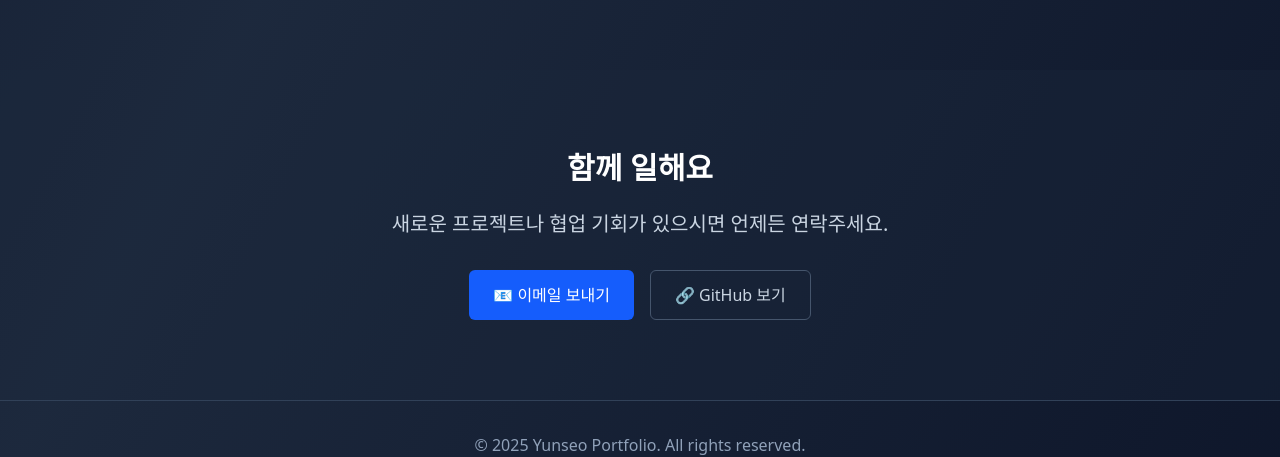
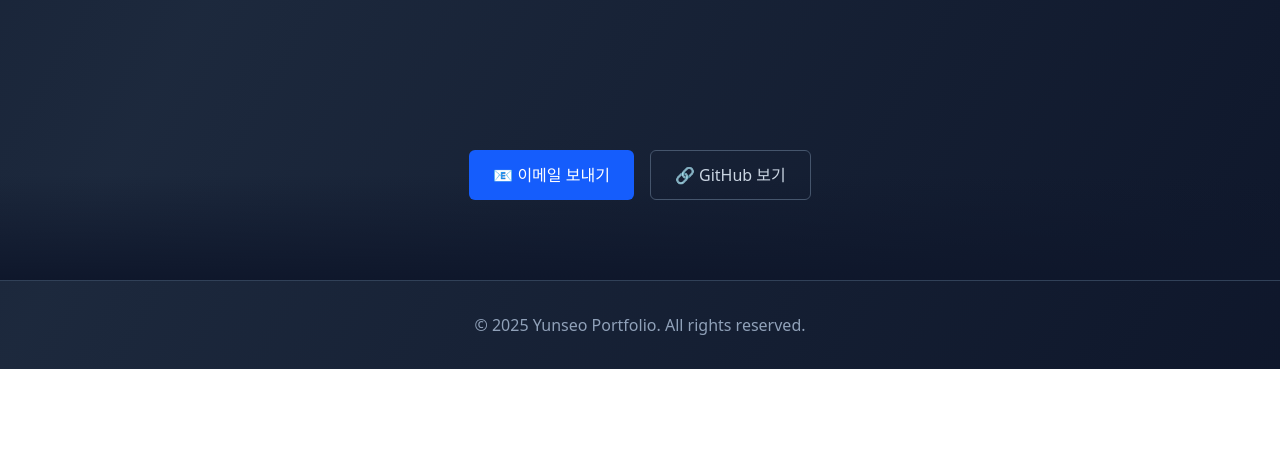
Before and after one commit to yuunseo/yunseo-portfolio, a Next.js app: page / in a window 1280 px wide. Shown: the part 1925-2382 px from the top of the page. After the commit the page ends 2294 px from the top, so only its background shows below. Built offline with nearby package versions, Linux system fonts and the light colour scheme.

Commit message:
design: contact 부분 변경하기, 내 정보로 변경

```diff
--- a/src/components/Contact.jsx
+++ b/src/components/Contact.jsx
@@ -2,21 +2,17 @@
 
 export default function Contact() {
   return (
-    <section id="contact" className="py-20 px-6 bg-slate-800/30">
+    <section id="contact" className="py-20 px-6 bg-gradient-to-t from-slate-900 via-transparent to-transparent">
       <div className="max-w-4xl mx-auto text-center">
-        <h2 className="text-3xl font-bold text-white mb-6">함께 일해요</h2>
-        <p className="text-xl text-slate-300 mb-8 text-pretty">
-          새로운 프로젝트나 협업 기회가 있으시면 언제든 연락주세요.
-        </p>
         <div className="flex flex-col sm:flex-row gap-4 justify-center">
           <Link
-            href="mailto:your-email@example.com"
+            href="mailto:dbstj7457@naver.com"
             className="px-6 py-3 bg-blue-600 hover:bg-blue-700 text-white rounded-md transition-colors flex items-center justify-center"
           >
             📧 이메일 보내기
           </Link>
           <Link
-            href="https://github.com/your-github-profile"
+            href="https://github.com/yuunseo"
             className="px-6 py-3 border border-slate-600 text-slate-300 hover:bg-slate-700 bg-transparent rounded-md transition-colors flex items-center justify-center"
           >
             🔗 GitHub 보기
```
